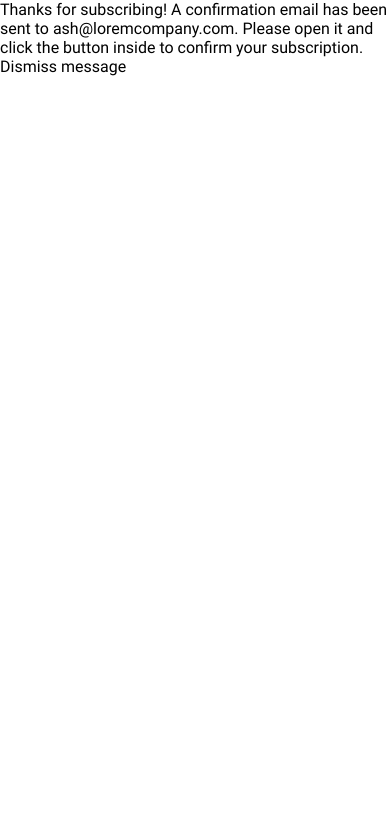
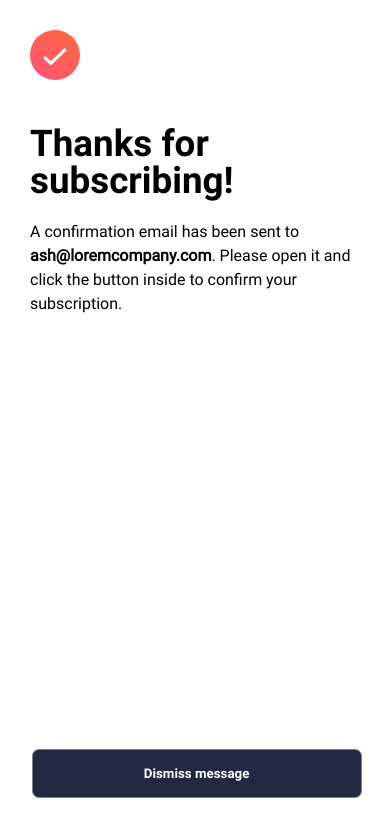
Before and after one commit to TreusK/FEChallenges, a plain HTML site: page 7-newsletter-sign-up-with-success-message-main/index.html in a window 390 px wide. Both pictures are taken after a click on the button "Subscribe to monthly newsletter". Drawn offline with Linux system fonts and the light colour scheme.

Commit message:
mobile done for realz

```diff
--- a/7-newsletter-sign-up-with-success-message-main/index.html
+++ b/7-newsletter-sign-up-with-success-message-main/index.html
@@ -48,12 +48,11 @@
   <!-- Success message start -->
 
   <div class='successContainer hidden'>
-  Thanks for subscribing!
-
-  A confirmation email has been sent to ash@loremcompany.com.
-  Please open it and click the button inside to confirm your subscription.
-
-  Dismiss message
+    <img src='./assets/images/icon-success.svg'>
+    <h1>Thanks for subscribing!</h1>
+    <p>A confirmation email has been sent to <strong>ash@loremcompany.com</strong>.
+    Please open it and click the button inside to confirm your subscription.</p>
+    <button class='dismissButton'>Dismiss message</button>
   </div>
 
   <!-- Success message end -->
--- a/7-newsletter-sign-up-with-success-message-main/script.js
+++ b/7-newsletter-sign-up-with-success-message-main/script.js
@@ -5,6 +5,7 @@ let successContainer = document.querySelector('.successContainer');
 formButton.addEventListener('click', handleFormBtnClick);
 
 function handleFormBtnClick(e) {
-	formContainer.classList.toggle('hidden');
-	successContainer.classList.toggle('hidden');
+	formContainer.classList.add('hidden');
+	successContainer.classList.add('flex');
+	successContainer.classList.remove('hidden');
 }
--- a/7-newsletter-sign-up-with-success-message-main/style.css
+++ b/7-newsletter-sign-up-with-success-message-main/style.css
@@ -29,11 +29,15 @@ body {
 	display: none;
 }
 
+.flex {
+	display: flex;
+}
+
 
 
 /* form container */
 
-.formContainer {
+.formContainer, .successContainer {
 	line-height: 1.5;
 }
 
@@ -93,3 +97,24 @@ form label {
 	margin-top: 0.1rem;
 	align-self: flex-start;
 }
+
+.successContainer {
+	padding: 30px;
+	height: 100vh;
+	flex-direction: column;
+	justify-content:  center;
+}
+
+.successContainer img {
+	width: 50px;
+	margin-bottom: 30px;
+}
+
+.successContainer h1 {
+	padding-bottom: 20px;
+	line-height: 1;
+}
+
+.successContainer button {
+	margin-top: auto;
+}
```
